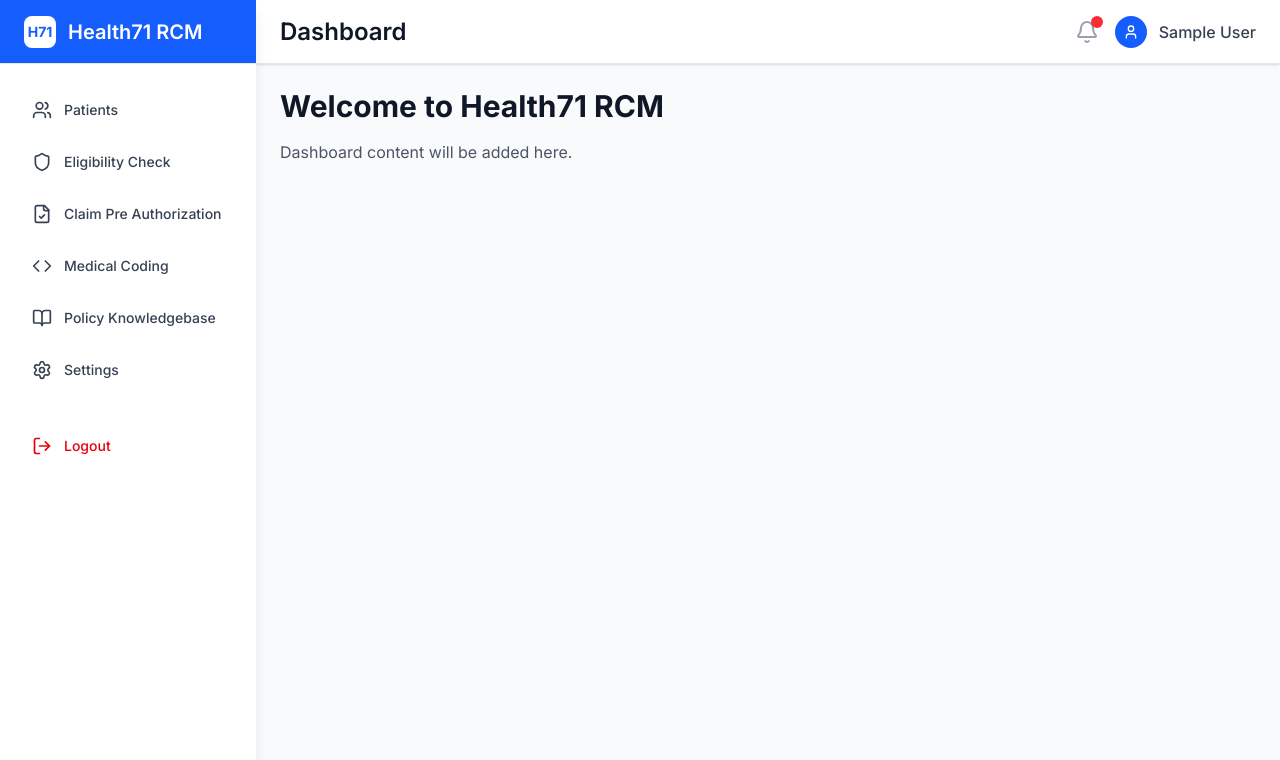
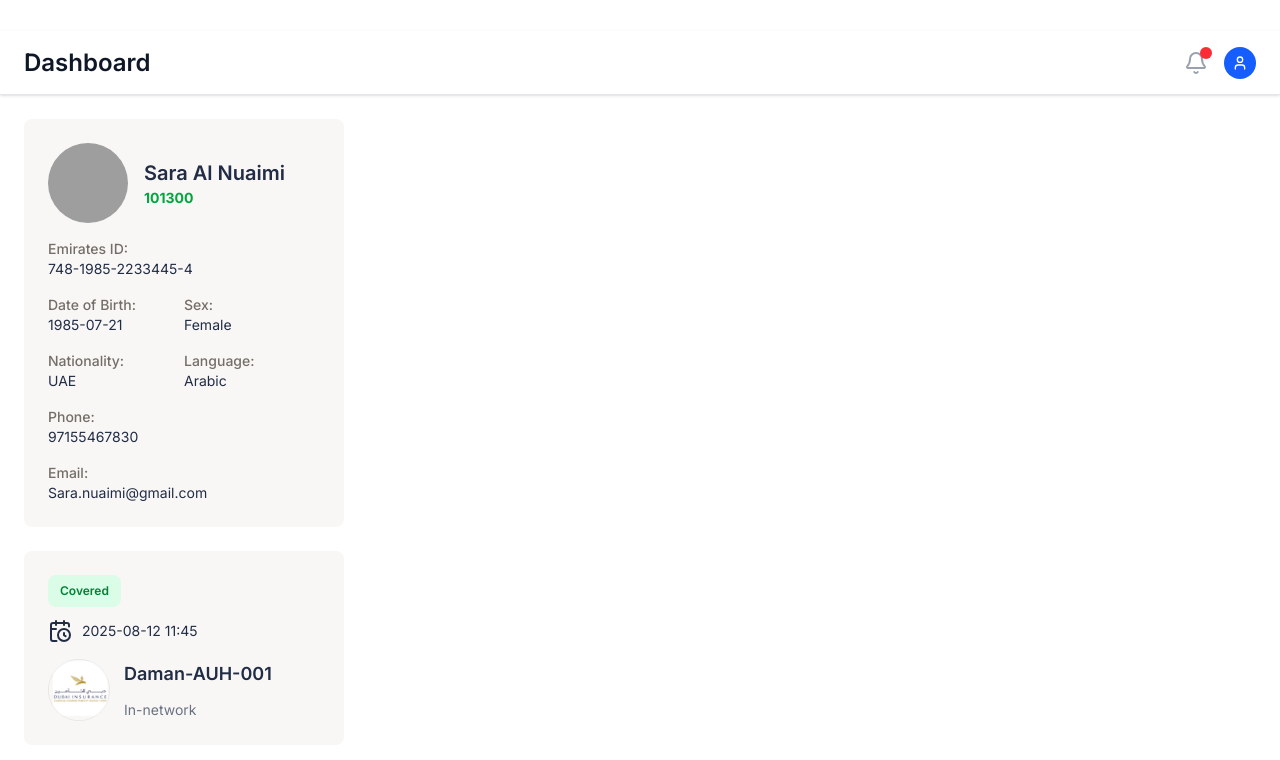
Before and after one commit to umairhashmi-AI71/Health71-FE, a Next.js app: page /dashboard in a window 1280 px wide. Shown: the top 760 px of the page. Built offline with nearby package versions, Linux system fonts and the light colour scheme; sample sign-in values are in the browser's storage; grey boxes are pictures that could not be loaded.

Commit message:
dashboard componentes

```diff
--- a/src/app/dashboard/page.tsx
+++ b/src/app/dashboard/page.tsx
@@ -1,13 +1,34 @@
-'use client';
+"use client";
 
-import { DashboardLayout } from '@/components/dashboard-layout';
+import { DashboardLayout } from "@/components/dashboard-layout";
+import InsuranceInfoCard from "@/components/InsuranceInfoCard";
+import PatientProfileCard from "@/components/PatientProfileCard";
 
 export default function DashboardPage() {
   return (
     <DashboardLayout>
       <div className="min-h-full">
-        <h2 className="text-3xl font-bold text-gray-900 mb-4">Welcome to Health71 RCM</h2>
-        <p className="text-gray-600">Dashboard content will be added here.</p>
+        <main className="p-6 space-y-6">
+          <PatientProfileCard
+            name="Sara Al Nuaimi"
+            id="101300"
+            emiratesId="748-1985-2233445-4"
+            sex="Female"
+            dateOfBirth="1985-07-21"
+            nationality="UAE"
+            language="Arabic"
+            phone="97155467830"
+            email="Sara.nuaimi@gmail.com"
+            avatarUrl="/avatar.png"
+          />
+
+          <InsuranceInfoCard
+            status="Covered"
+            appointmentDate="2025-08-12 11:45"
+            network="Daman-AUH-001"
+            logoUrl="image.png"
+          />
+        </main>
       </div>
     </DashboardLayout>
   );
--- a/src/app/globals.css
+++ b/src/app/globals.css
@@ -7,6 +7,8 @@
   --card-foreground: #736E68;
   --base-primary: #212D45;
   --base-green: #0D826B;
+  --base-card: #F9F7F6;
+  --border-base: #736E68;
 }
 
 @theme inline {
@@ -26,6 +28,7 @@
 body {
   background: #ffff;
   color: var(--base-primary);
+  font-size: 14px;
 }
 
 .text-sm {
@@ -50,3 +53,12 @@ body {
 .bg-green {
   background-color: var(--base-green);
 }
+
+
+.bg-basecard {
+  background-color: var(--base-card);
+}
+
+.border-base {
+  border-color: var(--border-base);
+}
--- /dev/null
+++ b/src/components/InsuranceInfoCard.tsx
@@ -0,0 +1,36 @@
+import React from "react";
+import { CalendarClock } from "lucide-react";
+
+interface InsuranceInfoProps {
+  status: "Covered" | "Not Covered";
+  appointmentDate: string;
+  network: string;
+  logoUrl: string;
+}
+
+const InsuranceInfoCard: React.FC<InsuranceInfoProps> = ({
+  status,
+  appointmentDate,
+  network,
+  logoUrl,
+}) => {
+  return (
+    <div className="bg-basecard rounded-lg  p-6 max-w-xs ">
+      <div className="">
+        <span className="bg-green-100 text-green-700 text-xs font-semibold px-3 py-2 rounded-lg inline-block mb-3 ">
+          {status}
+        </span>
+        <div className="text-sm flex items-center"><CalendarClock className="mr-2.5"/><p>{appointmentDate}</p></div>
+      </div>
+      <div className="flex items-center space-x-3 mt-4">
+        <img src={logoUrl} alt="Insurance Logo" className="max-w-15.5 max-h-15.5 mr-3.5" />
+        <div>
+          <h3 className="text-lg font-semibold mb-3">{network}</h3>
+          <p className="text-gray-500 text-sm">In-network</p>
+        </div>
+      </div>
+    </div>
+  );
+};
+
+export default InsuranceInfoCard;
--- /dev/null
+++ b/src/components/PatientProfileCard.tsx
@@ -0,0 +1,54 @@
+import React from "react";
+
+interface PatientProfileProps {
+  name: string;
+  id: string;
+  emiratesId: string;
+  sex: string;
+  dateOfBirth: string;
+  nationality: string;
+  language: string;
+  phone: string;
+  email: string;
+  avatarUrl: string;
+}
+
+const PatientProfileCard: React.FC<PatientProfileProps> = ({
+  name,
+  id,
+  emiratesId,
+  sex,
+  dateOfBirth,
+  nationality,
+  language,
+  phone,
+  email,
+  avatarUrl,
+}) => {
+  return (
+    <div className="bg-basecard  rounded-lg  p-6 space-y-2 max-w-xs">
+      <div className="flex items-center space-x-4">
+        <img
+          src={avatarUrl}
+          alt={name}
+          className="w-20 h-20 rounded-full object-cover"
+        />
+        <div>
+          <h2 className="text-xl font-semibold">{name}</h2>
+          <p className="text-green-600 font-bold">{id}</p>
+        </div>
+      </div>
+      <div className="grid grid-cols-2 gap-y-4 mt-4 text-sm">
+        <p className="col-span-2"><span className="font-medium block text-foreground">Emirates ID:</span> {emiratesId}</p>
+        <p><span className="font-medium block text-foreground">Date of Birth:</span> {dateOfBirth}</p>
+        <p><span className="font-medium block text-foreground">Sex:</span> {sex}</p>
+        <p><span className="font-medium block text-foreground">Nationality:</span> {nationality}</p>
+        <p><span className="font-medium block text-foreground">Language:</span> {language}</p>
+        <p className="col-span-2"><span className="font-medium block text-foreground ">Phone:</span> {phone}</p>
+        <p className="col-span-2"><span className="font-medium block text-foreground">Email:</span> {email}</p>
+      </div>
+    </div>
+  );
+};
+
+export default PatientProfileCard;
--- a/src/components/dashboard-layout.tsx
+++ b/src/components/dashboard-layout.tsx
@@ -93,66 +93,13 @@ export function DashboardLayout({ children }: DashboardLayoutProps) {
   }
 
   return (
-    <div className="h-screen flex bg-gray-50">
-      {/* Sidebar */}
-      <div className={`fixed inset-y-0 left-0 z-50 w-64 bg-white shadow-lg transform ${
-        sidebarOpen ? 'translate-x-0' : '-translate-x-full'
-      } transition-transform duration-200 ease-in-out lg:translate-x-0 lg:static lg:h-full`}>
+    <div className="h-screen flex">
 
-        {/* Sidebar Header */}
-        <div className="flex items-center justify-between h-16 px-6 border-b border-gray-200 bg-blue-600">
-          <div className="flex items-center">
-            <div className="flex-shrink-0">
-              <div className="w-8 h-8 bg-white rounded-lg flex items-center justify-center">
-                <span className="text-blue-600 font-bold text-sm">H71</span>
-              </div>
-            </div>
-            <span className="ml-3 text-xl font-semibold text-white">Health71 RCM</span>
-          </div>
-          <button
-            onClick={() => setSidebarOpen(false)}
-            className="lg:hidden text-white hover:text-gray-200"
-          >
-            <X className="w-6 h-6" />
-          </button>
-        </div>
-
-        {/* Navigation */}
-        <nav className="flex-1 px-4 py-6 space-y-2">
-          {sidebarItems.map((item) => {
-            const Icon = item.icon;
-            const active = isActive(item.href);
-            return (
-              <Link
-                key={item.label}
-                href={item.href}
-                className={`flex items-center px-4 py-3 text-sm font-medium rounded-lg transition-colors duration-200 ${
-                  active
-                    ? 'bg-blue-50 text-blue-700 border-r-2 border-blue-700'
-                    : 'text-gray-700 hover:bg-blue-50 hover:text-blue-700'
-                }`}
-              >
-                <Icon className="w-5 h-5 mr-3" />
-                {item.label}
-              </Link>
-            );
-          })}
-
-          {/* Logout Button */}
-          <button
-            onClick={handleLogout}
-            className="w-full flex items-center px-4 py-3 text-sm font-medium text-red-600 rounded-lg hover:bg-red-50 transition-colors duration-200 mt-8"
-          >
-            <LogOut className="w-5 h-5 mr-3" />
-            Logout
-          </button>
-        </nav>
-      </div>
 
       {/* Main Content Area */}
-      <div className="flex-1 flex flex-col lg:ml-0">
+      <div className=" m-auto w-full max-w-7xl m-auto">
         {/* Top Navigation Bar - Fixed */}
-        <header className="sticky top-0 z-40 bg-white shadow-sm border-b border-gray-200 h-16">
+        <header className="sticky top-0 z-40 bg-white shadow-sm border-b border-gray-200 h-16 ">
           <div className="flex items-center justify-between h-full px-6">
             <div className="flex items-center">
               <button
@@ -176,14 +123,14 @@ export function DashboardLayout({ children }: DashboardLayoutProps) {
                 <div className="w-8 h-8 bg-blue-600 rounded-full flex items-center justify-center">
                   <User className="w-4 h-4 text-white" />
                 </div>
-                <span className="hidden md:block font-medium text-gray-700">{getUserDisplayName()}</span>
+                {/* <span className="hidden md:block font-medium text-gray-700">{getUserDisplayName()}</span> */}
               </div>
             </div>
           </div>
         </header>
 
         {/* Page Content */}
-        <main className="flex-1 overflow-auto p-6">
+        <main className="overflow-auto">
           {children}
         </main>
       </div>
```
Also changed, not shown: public/image.png (added).
